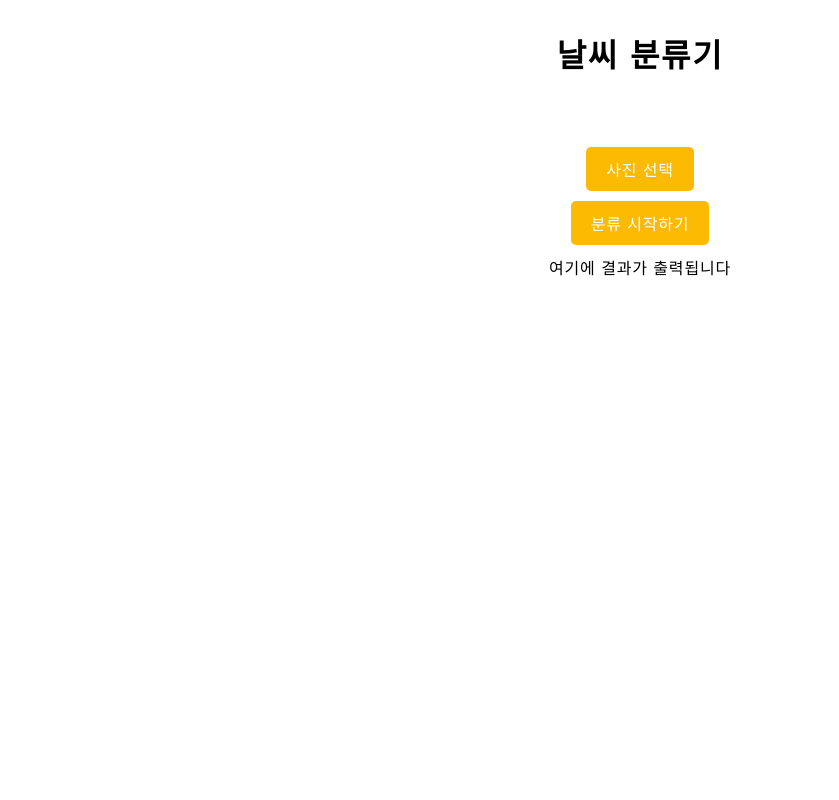
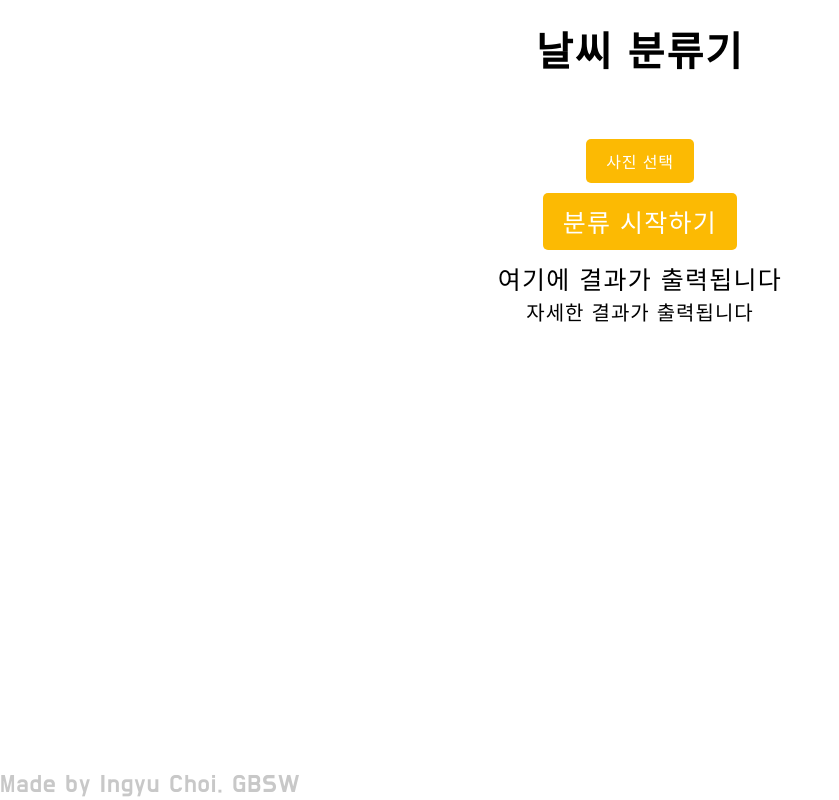
Before and after one commit to yeeeengyu/WeatherClassifier, a FastAPI app: page / in a window 1280 px wide. Shown: the whole page, without its empty margins (0-839 px from the left). Run offline with FastAPI, Linux system fonts and the light colour scheme.

Commit message:
modify phrases

```diff
--- a/main.py
+++ b/main.py
@@ -16,16 +16,19 @@
 async def read_root(request: Request):
     return templates.TemplateResponse("index.html", {"request": request})
 
-#이미지 가져오고 분류 라우팅
 @app.post("/predict/")
 async def predict(file: UploadFile = File(...)):
     try:
-        #이미지 가져오기
         image_bytes = await file.read()
         image = Image.open(io.BytesIO(image_bytes))
-        #예측
         results = model(image)
         predicted_class = results[0].names[results[0].probs.top1]
-        return JSONResponse(content={"weather": predicted_class})
+        res = results[0]
+        names = res.names
+        probs = res.probs.data.tolist()
+        weather = {names[i]: float(prob) for i, prob in enumerate(probs)}
+
+        return JSONResponse(content={"weather": predicted_class, "log": weather})
+
     except Exception as e:
         return JSONResponse(content={"error": str(e)}, status_code=500)
--- a/requirements.txt
+++ b/requirements.txt
@@ -3,3 +3,4 @@
 pillow
 ultralytics
 jinja2
+python-multipart
--- a/templates/script.js
+++ b/static/script.js
@@ -4,6 +4,7 @@
 const uploadBtn = document.getElementById("uploadBtn");
 const classifyBtn = document.getElementById("Classify");
 const resultDiv = document.getElementById("resultFUCK");
+const detailResult = document.querySelector(".result");
 
 let selectedFile = null;
 
@@ -59,10 +60,14 @@
     await sleep(2);
     if (data.weather) {
       resultDiv.innerHTML = `<p>이 사진의 날씨는 <strong>${data.weather}</strong>이네요!! 맞나요???????</p>`;
+
+      detailResult.innerHTML = `<p style="font-size: 10px;">${JSON.stringify(data.log)}</p>`;
+      console.log(data);
     } else if (data.error) {
       resultDiv.innerHTML = `<p>에러 발생: ${data.error}</p>`;
     }
   } catch (error) {
     resultDiv.innerHTML = `<p>에러 ${error.message}</p>`;
   }
+
 });
--- a/templates/style.css
+++ b/static/style.css
@@ -3,7 +3,6 @@
   font-weight: 400;
   font-style: normal;
 }
-
 
 * {
   margin: 0;
@@ -14,11 +13,11 @@
   align-items: center;
   font-family: "Do Hyeon", sans-serif;
   letter-spacing: 0.05em;
-
+  font-size: 25px;
 }
 
 h1 {
-  margin: 30px;
+  margin: 20px;
 }
 main {
   display: flex;
@@ -79,21 +78,24 @@
   border: 1px dashed #fcba03;
 }
 
-#result {
-  margin-top: 20px;
+#res {
+  font-size: 20px;
 }
 
-#result img {
-  width: 100%;
-  max-width: 300px;
-  margin: 20px auto;
-  border-radius: 5px;
+footer {
+  bottom: 0px;
+  position: absolute;
+  color: #c8c8c8;
+  align-items: center;
+  justify-content: center;
+  text-align: center;
 }
-
-#result h3 {
-  margin: 20px 0;
+footer a {
+  text-decoration: none;
+  text-decoration-color: none;
+  text-decoration-line: none;
+  color: #c8c8c8;
+  align-items: center;
+  justify-content: center;
+  text-align: center;
 }
-
-#result p {
-  margin: 10px 0;
-}
--- a/templates/index.html
+++ b/templates/index.html
@@ -3,32 +3,34 @@
   <head>
     <meta charset="UTF-8" />
     <meta name="viewport" content="width=device-width, initial-scale=1.0" />
-    <link rel="stylesheet" href="/templates/style.css" />
-    <script src="/tmeplates/script.js" defer></script>
+    <link rel="stylesheet" href="/static/style.css?v=345" />
+    <script src="/static/script.js" defer></script>
     <link rel="icon" href="/static/favicon.ico" />
     <link rel="preconnect" href="https://fonts.googleapis.com" />
     <link rel="preconnect" href="https://fonts.gstatic.com" crossorigin />
-    <link
-      href="https://fonts.googleapis.com/css2?family=Do+Hyeon&display=swap"
-      rel="stylesheet"
-    />
+    <link href="https://fonts.googleapis.com/css2?family=Do+Hyeon&display=swap" rel="stylesheet"/>
     <title>날씨 분류기</title>
   </head>
   <body>
-    <h1>날씨 분류기</h1>
+    <h1 style="font-size: 40px;">날씨 분류기</h1>
+
     <main style="margin: 20px">
       <div class="image-container"></div>
     </main>
+
     <div class="button-container">
-      <input
-        type="file"
-        id="in"
-        accept="image/*"
-        style="display: none; margin: 20px"
-      />
+      <input type="file" id="in" accept="image/*" style="display: none; margin: 20px"/>
       <label for="in" id="uploadBtn">사진 선택</label>
       <button id="Classify"><p>분류 시작하기</p></button>
       <div id="resultFUCK"><p>여기에 결과가 출력됩니다</p></div>
     </div>
+
+    <div class="result">
+      <p id="res">자세한 결과가 출력됩니다</p>
+    </div>
+
+    <footer>
+      <a href="https://github.com/yeeeengyu"><p>Made by Ingyu Choi. GBSW</p></a>
+    </footer>
   </body>
 </html>
```
Also changed, not shown: 3 other files.
